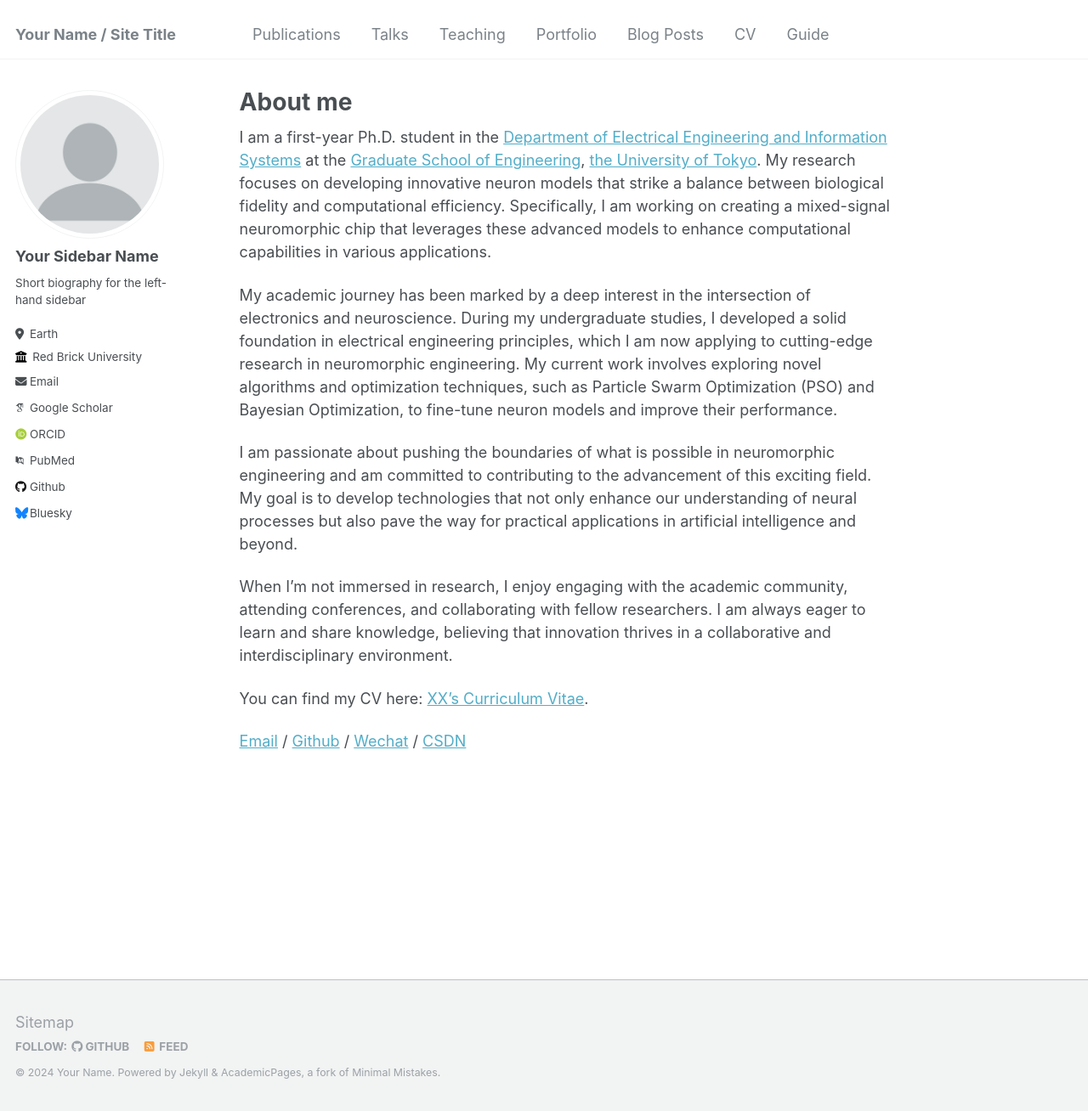
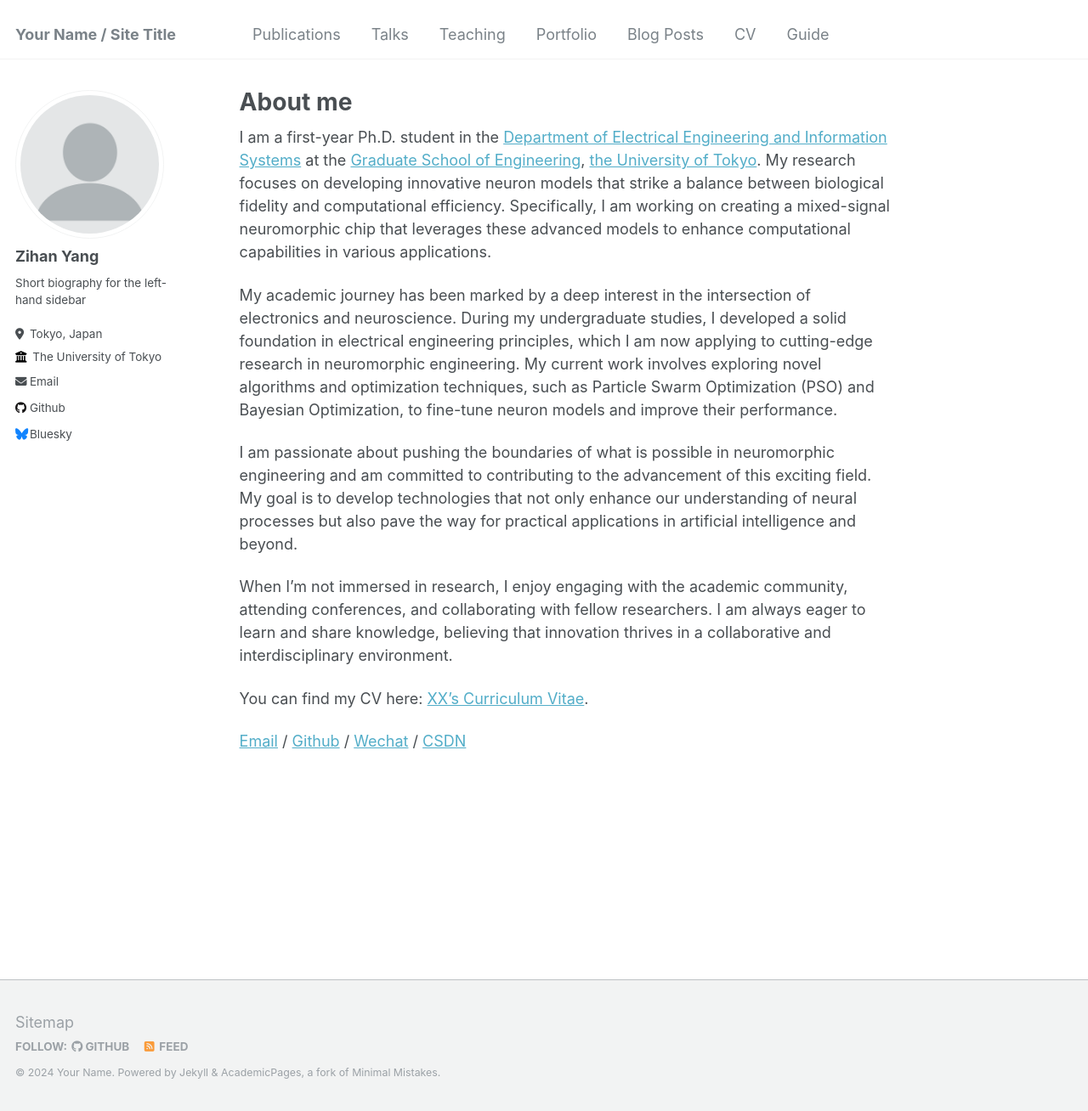
Before and after one commit to azukan/ZihanYang, a Jekyll site: the page built from _pages/about.md, in a window 1280 px wide and 1308 px high. Shown: the whole window at 85% size. Built offline with Jekyll 4.4.1, drawn with Linux system fonts in a browser that asks for light colours; some web fonts are replaced.

Commit message:
_config.yml

```diff
--- a/_config.yml
+++ b/_config.yml
@@ -22,22 +22,22 @@ repository               : "academicpages/academicpages.github.io"
 author:
   # Biographic information
   avatar           : "profile.png"
-  name             : "Your Sidebar Name"
+  name             : "Zihan Yang"
   pronouns         : # example: "she/her"
   bio              : "Short biography for the left-hand sidebar"
-  location         : "Earth"
-  employer         : "Red Brick University"
+  location         : "Tokyo, Japan"
+  employer         : "The University of Tokyo"
   uri              : # URL
-  email            : "none@example.org"
+  email            : "yangzihan@g.ecc.u-tokyo.ac.jp"
 
   # Academic websites
-  arxiv            : # URL - Update with the correct link to your profile
-  googlescholar    : "https://scholar.google.com/citations?user=PS_CX0AAAAAJ"
-  impactstory      : # URL
-  orcid            : "http://orcid.org/yourorcidurl"
-  semantic         : # URL
-  pubmed           : "https://www.ncbi.nlm.nih.gov/pubmed/?term=john+snow"
-  researchgate     : # URL
+ # arxiv            : # URL - Update with the correct link to your profile
+ # googlescholar    : "https://scholar.google.com/citations?user=PS_CX0AAAAAJ"
+ # impactstory      : # URL
+ # orcid            : "http://orcid.org/yourorcidurl"
+ # semantic         : # URL
+ # pubmed           : "https://www.ncbi.nlm.nih.gov/pubmed/?term=john+snow"
+ # researchgate     : # URL
 
   # Repositories and software development
   bitbucket        : # Username - Update with your username on the site
```
